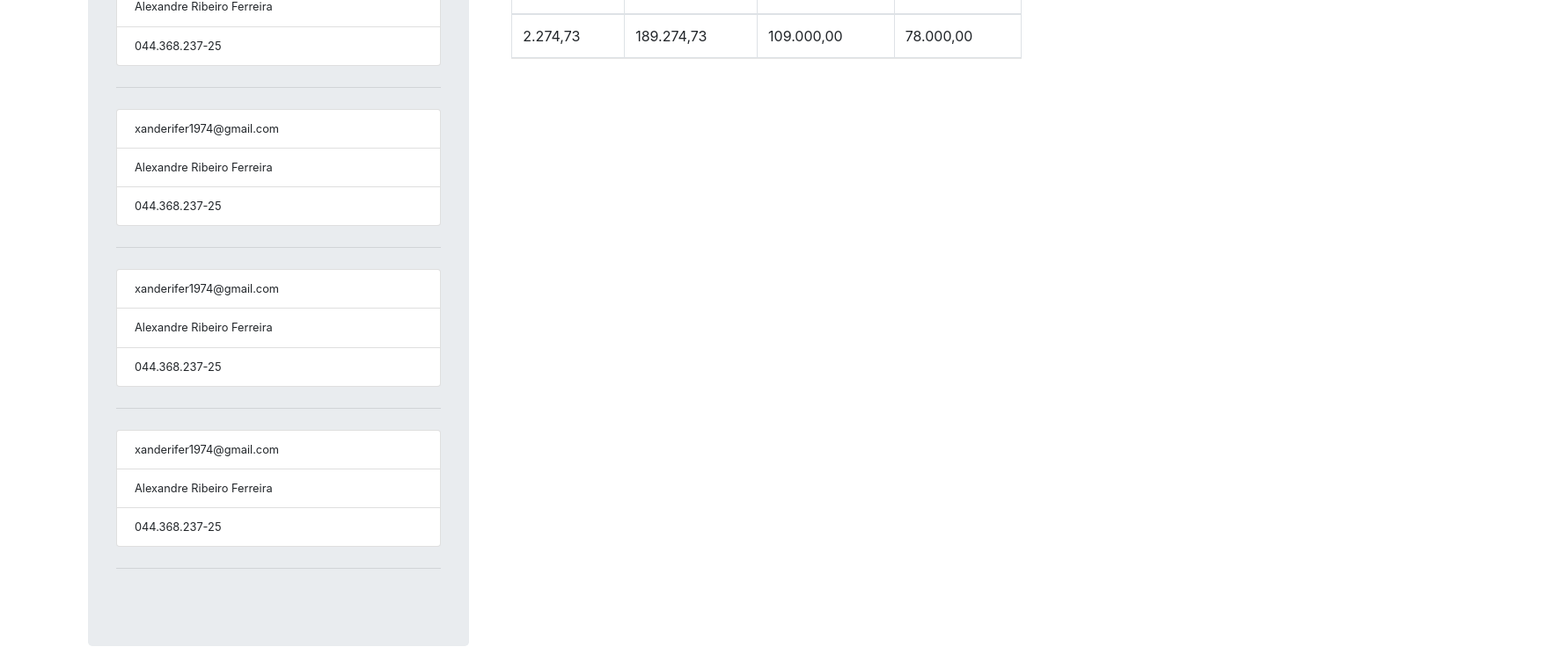
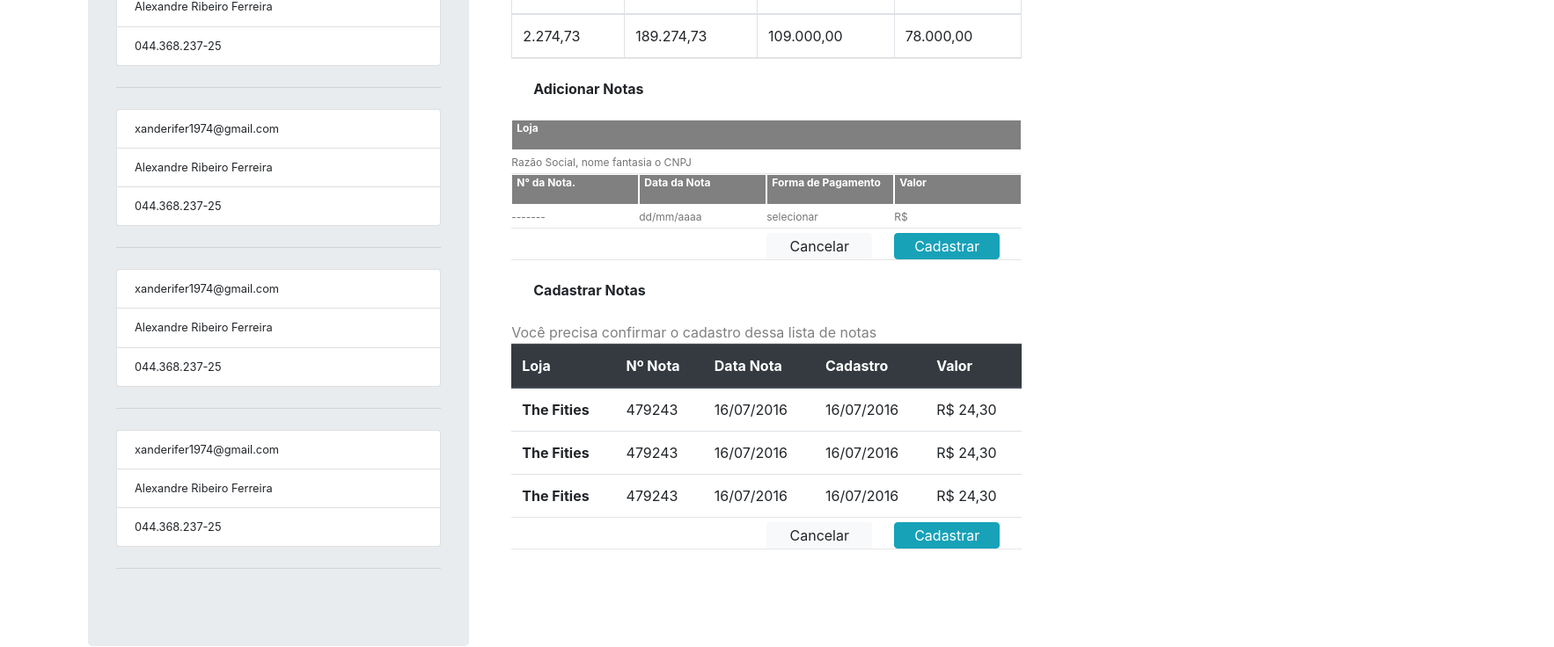
Before and after one commit to xanderifer1974/DesafioDmConsultoria, an Angular app in the folder dm-consultoria/: page /pesquisa-cliente in a window 1280 px wide. Shown: the part 660-1396 px from the top of the page at 88% size, 1766 px wide, since content can reach past the window. Built offline with nearby package versions, Linux system fonts and the light colour scheme.

Commit message:
formularios do component detalhe cliente.

```diff
--- a/dm-consultoria/src/app/conteudo/detalhe-cliente/detalhe-cliente.component.css
+++ b/dm-consultoria/src/app/conteudo/detalhe-cliente/detalhe-cliente.component.css
@@ -62,6 +62,44 @@
     padding: 10px;
 }
 
+.content h6{
+
+    font-weight: bold;
+    padding: 25px;
+}
+
 .rd_tabs:checked ~ .content {
     display: block;
 }
+
+#labelForm{
+   font-weight: bold;
+   height: 35px;
+   text-align: left;
+   background-color: grey;
+   font-size: 12px;
+   padding: 0;
+   border-color: #fff;
+   border-style: solid;
+   border-width: 1px;
+   text-indent: 5px;
+   cursor:default;
+}
+
+input {
+    height: 25px;
+    width:750px;
+    font-size: 12px;
+    border: none;
+    padding: 0;
+
+}
+
+button{
+
+    width:120px;
+    height: 30px;
+    margin-left: 0px;
+    margin-top: 5px;
+
+}
--- a/dm-consultoria/src/app/conteudo/detalhe-cliente/detalhe-cliente.component.html
+++ b/dm-consultoria/src/app/conteudo/detalhe-cliente/detalhe-cliente.component.html
@@ -28,6 +28,92 @@
               </tbody>
             </table>
             <hr style="color: gray">
+            <h6>Adicionar Notas</h6>
+            <form>
+              <div class="row">
+                <div class="col-md-12">
+                  <label id="labelForm" for="loja">Loja</label>
+                  <input type="text" id="loja" aria-describedby="loja" placeholder="Razão Social, nome fantasia o CNPJ">
+                  <hr style="color: gray">
+                </div>
+              </div>
+              <div class="row">
+                <div class="col-md-3">
+                  <label id="labelForm" for="nrnota">N° da Nota.</label>
+                  <input type="text" id="nrNota" aria-describedby="nrNota" placeholder="-------">
+                  <hr style="color: gray">
+                </div>
+                <div class="col-md-3">
+                  <label id="labelForm" for="dtnota">Data da Nota</label>
+                  <input type="text" id="dtnota" aria-describedby="nrNota" placeholder="dd/mm/aaaa">
+                  <hr style="color: gray">
+
+                </div>
+                <div class="col-md-3">
+                  <label id="labelForm" for="dtnota">Forma de Pagamento</label>
+                  <input type="text" id="dtnota" aria-describedby="nrNota" placeholder="selecionar">
+                  <hr style="color: gray">
+
+                </div>
+                <div class="col-md-3">
+                  <label id="labelForm" for="dtnota">Valor</label>
+                  <input type="se" id="dtnota" aria-describedby="nrNota" placeholder="R$">
+                  <hr style="color: gray">
+                </div>
+              </div>
+              <div class="row">
+                <div class="col-md-3"></div>
+                <div class="col-md-3"></div>
+                <div class="col-md-3"><button type="button" class="btn btn-light">Cancelar</button></div>
+                <div class="col-md-3"> <button type="button" class="btn btn-info">Cadastrar</button></div>
+              </div>
+            </form>
+            <hr style="color: gray">
+            <h6>Cadastrar Notas </h6>
+            <p style="color: gray">Você precisa confirmar o cadastro dessa lista de notas</p>
+            <hr style="color: gray">
+            <table class="table">
+              <thead class="thead-dark">
+                <tr>
+                  <th scope="col">Loja</th>
+                  <th scope="col">Nº Nota</th>
+                  <th scope="col">Data Nota</th>
+                  <th scope="col">Cadastro</th>
+                  <th scope="col">Valor</th>
+                </tr>
+              </thead>
+              <tbody>
+                <tr>
+                  <th scope="row">The Fities</th>
+                  <td>479243</td>
+                  <td>16/07/2016</td>
+                  <td>16/07/2016</td>
+                  <td>R$ 24,30</td>
+                </tr>
+                <tr>
+                  <th scope="row">The Fities</th>
+                  <td>479243</td>
+                  <td>16/07/2016</td>
+                  <td>16/07/2016</td>
+                  <td>R$ 24,30</td>
+                </tr>
+                <tr>
+                  <th scope="row">The Fities</th>
+                  <td>479243</td>
+                  <td>16/07/2016</td>
+                  <td>16/07/2016</td>
+                  <td>R$ 24,30</td>
+                </tr>
+              </tbody>
+            </table>
+            <hr style="color: gray">
+            <div class="row">
+              <div class="col-md-3"></div>
+              <div class="col-md-3"></div>
+              <div class="col-md-3"><button type="button" class="btn btn-light">Cancelar</button></div>
+              <div class="col-md-3"> <button type="button" class="btn btn-info">Cadastrar</button></div>
+            </div>
+            <hr style="color: gray">
           </article>
         </div>
       </li>
```
